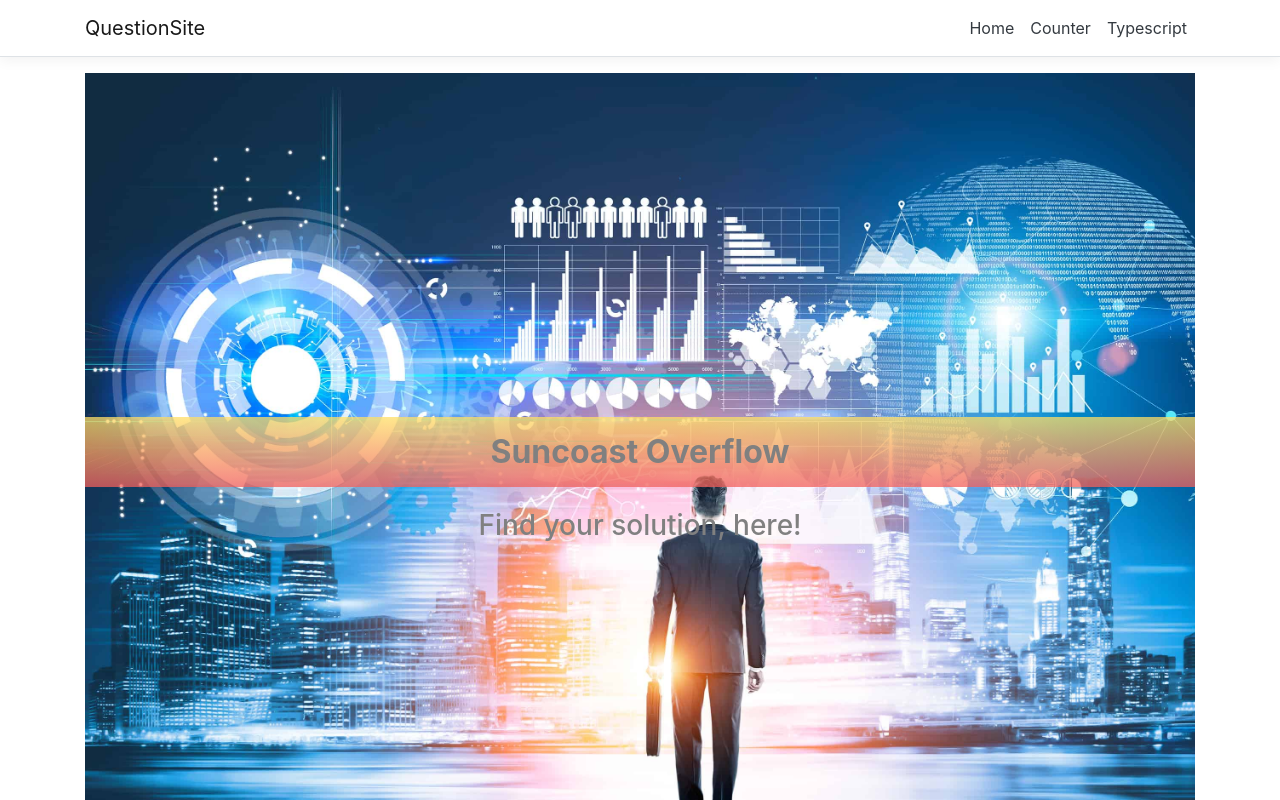
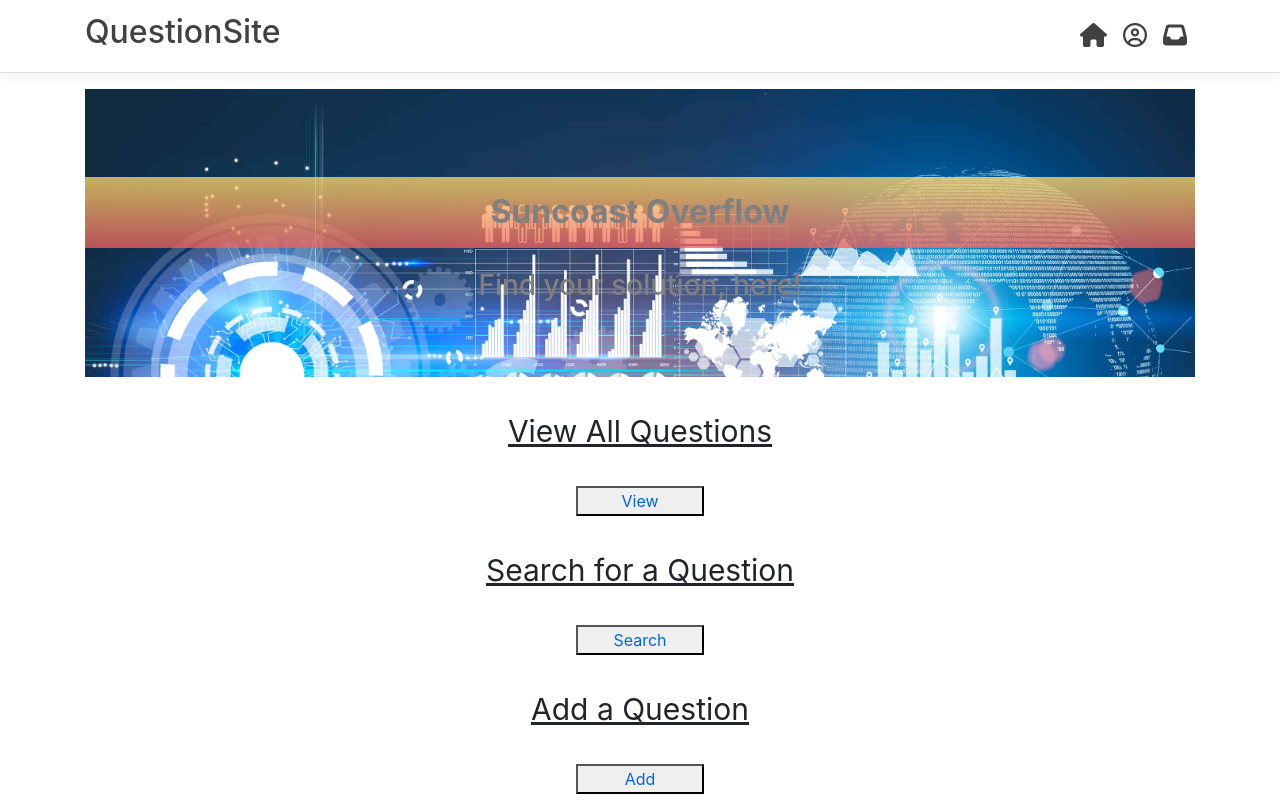
Before and after one commit to mkeough/QuestionSite, a React (Create React App) app in the folder ClientApp/: page / in a window 1280 px wide. Shown: the top 800 px of the page. Built offline with nearby package versions, Linux system fonts and the light colour scheme.

Commit message:
Added icons,  made mvp for not found page

```diff
--- a/ClientApp/public/index.html
+++ b/ClientApp/public/index.html
@@ -1,16 +1,19 @@
 <!DOCTYPE html>
 <html lang="en">
   <head>
-    <meta charset="utf-8">
-    <meta name="viewport" content="width=device-width, initial-scale=1, shrink-to-fit=no">
-    <meta name="theme-color" content="#000000">
+    <meta charset="utf-8" />
+    <meta
+      name="viewport"
+      content="width=device-width, initial-scale=1, shrink-to-fit=no"
+    />
+    <meta name="theme-color" content="#000000" />
     <base href="%PUBLIC_URL%/" />
     <!--
       manifest.json provides metadata used when your web app is added to the
       homescreen on Android. See https://developers.google.com/web/fundamentals/engage-and-retain/web-app-manifest/
     -->
-    <link rel="manifest" href="%PUBLIC_URL%/manifest.json">
-    <link rel="shortcut icon" href="%PUBLIC_URL%/favicon.ico">
+    <link rel="manifest" href="%PUBLIC_URL%/manifest.json" />
+    <link rel="shortcut icon" href="%PUBLIC_URL%/favicon.ico" />
     <!--
       Notice the use of %PUBLIC_URL% in the tags above.
       It will be replaced with the URL of the `public` folder during the build.
@@ -21,6 +24,10 @@
       Learn how to configure a non-root public URL by running `npm run build`.
     -->
     <title>QuestionSite</title>
+    <script
+      src="https://kit.fontawesome.com/87669d69e8.js"
+      crossorigin="anonymous"
+    ></script>
   </head>
   <body>
     <noscript>
--- a/ClientApp/src/components/NavMenu/index.jsx
+++ b/ClientApp/src/components/NavMenu/index.jsx
@@ -38,7 +38,7 @@ export class NavMenu extends Component {
         >
           <Container>
             <NavbarBrand tag={Link} to="/">
-              QuestionSite
+              <h2 class="home-title">QuestionSite</h2>
             </NavbarBrand>
             <NavbarToggler onClick={this.toggleNavbar} className="mr-2" />
             <Collapse
@@ -49,17 +49,25 @@ export class NavMenu extends Component {
               <ul className="navbar-nav flex-grow">
                 <NavItem>
                   <NavLink tag={Link} className="text-dark" to="/">
-                    Home
+                    {/* this is the home icon */}
+                    {/* link operational */}
+                    <i class="fas fa-home" alt="house icon"></i>
                   </NavLink>
                 </NavItem>
                 <NavItem>
                   <NavLink tag={Link} className="text-dark" to="/counter">
-                    Counter
+                    {/* this is the profile icon */}
+                    {/* link non-operational */}
+                    <i class="far fa-user-circle" alt="profile icon">
+                      {''}
+                    </i>
                   </NavLink>
                 </NavItem>
                 <NavItem>
                   <NavLink tag={Link} className="text-dark" to="/typescript">
-                    Typescript
+                    {/* link non-operational */}
+                    {/* This is the messages icon */}
+                    <i class="fas fa-inbox" alt="messages icon"></i>
                   </NavLink>
                 </NavItem>
               </ul>
--- a/ClientApp/src/components/NavMenu/style.scss
+++ b/ClientApp/src/components/NavMenu/style.scss
@@ -14,5 +14,12 @@ html {
 }
 
 .box-shadow {
-  box-shadow: 0 .25rem .75rem rgba(0, 0, 0, .05);
+  box-shadow: 0 0.25rem 0.75rem rgba(0, 0, 0, 0.05);
 }
+i {
+  font-size: 1.5rem;
+  color: rgba(21, 21, 21, 0.81);
+}
+.home-title {
+  color: rgba(21, 21, 21, 0.81);
+}
--- a/ClientApp/src/custom.scss
+++ b/ClientApp/src/custom.scss
@@ -30,13 +30,15 @@ code {
 .hero {
   background-image: url('./images/hero.jpg');
   background-size: cover;
-  height: 100vh;
+  height: 36vh;
   width: 100%;
   display: flex;
   justify-content: center;
   align-items: center;
   flex-direction: column;
   color: gray;
+  margin-left: 0;
+  margin-right: 0;
 }
 
 .hero > h1 {
@@ -82,12 +84,13 @@ code {
 }
 
 section.redirect {
-  padding-left: 1rem;
+  padding-left: 2rem;
 }
 .not-found {
   display: flex;
   align-items: center;
   justify-content: center;
+  color: rgba(21, 21, 21, 0.81);
 }
 .error-pic-box {
   font-style: italic;
--- a/ClientApp/src/pages/NotFound.jsx
+++ b/ClientApp/src/pages/NotFound.jsx
@@ -28,9 +28,9 @@ const NotFound = () => {
         </section>
         <section class="redirect">
           {Math.ceil(Math.random() * 100) % 2 === 0 ? (
-            <span>🤷🏼‍♂️</span>
+            <span></span>
           ) : (
-            <span>🤷‍♀️</span>
+            <span></span>
           )}
           <h1> Not sure how you got here?</h1> <br />{' '}
           <h2>
```
